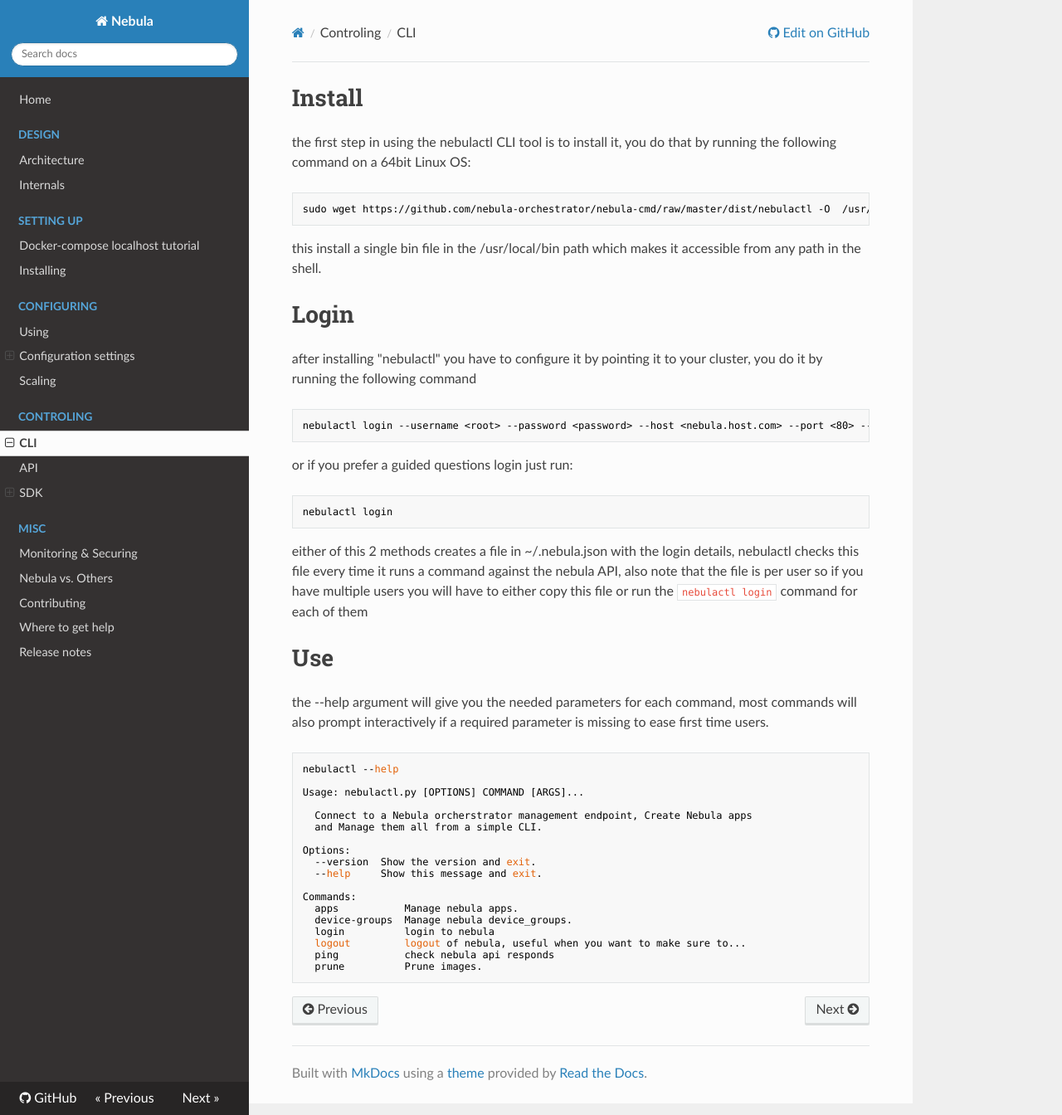
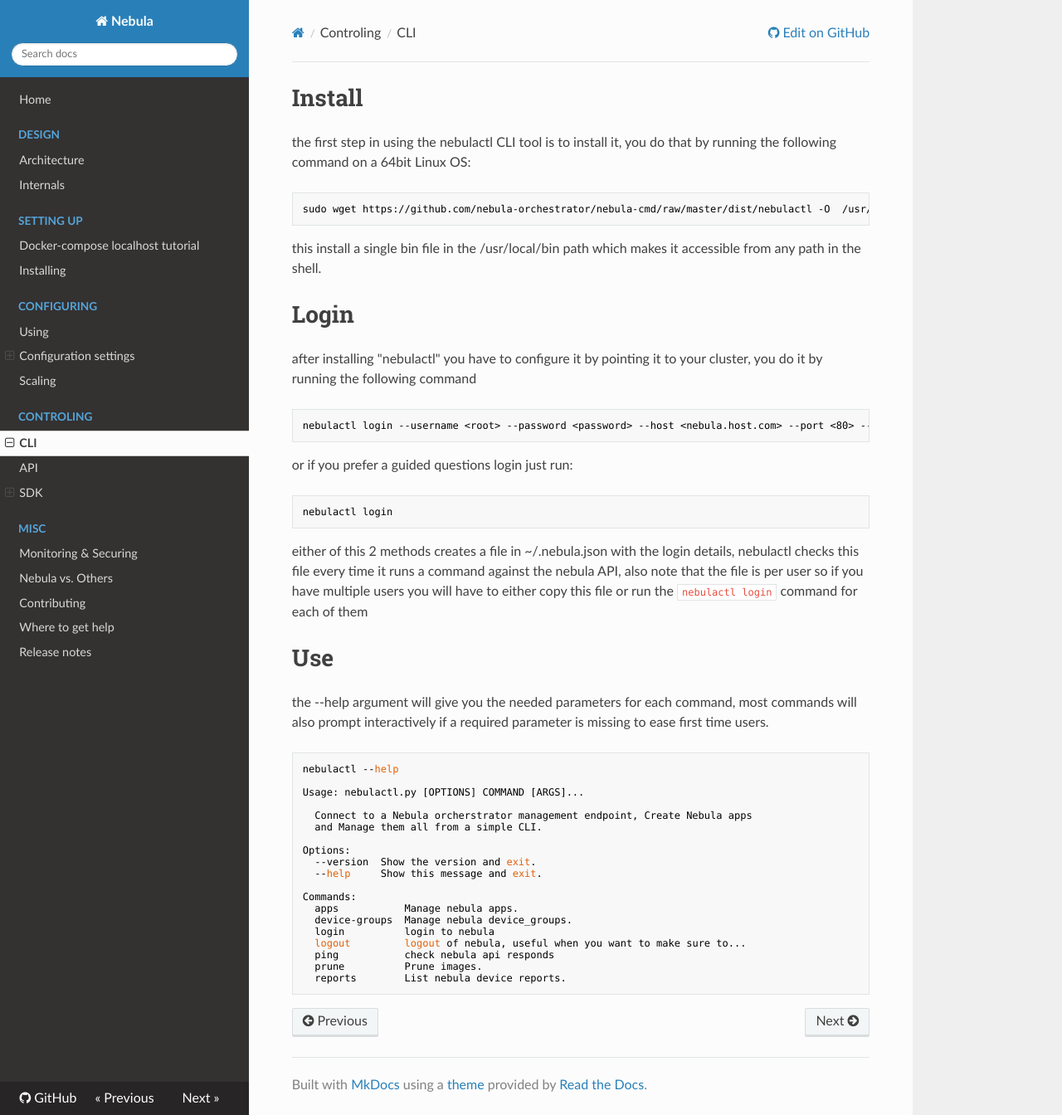
Before and after one commit to nebula-orchestrator/docs, an MkDocs documentation site: the page built from docs/cli.md, in a window 1280 px wide and 1344 px high. Shown: the whole window at 83% size. Built offline with MkDocs 1.6.1, drawn with Linux system fonts in a browser that asks for light colours; nearby versions of some CDN libraries; old or Windows-style settings are respelled for this version of MkDocs.

Commit message:
adding reports to the cli

````diff
--- a/docs/cli.md
+++ b/docs/cli.md
@@ -44,4 +44,5 @@
   logout         logout of nebula, useful when you want to make sure to...
   ping           check nebula api responds
   prune          Prune images.
+  reports        List nebula device reports.
 ```
````
